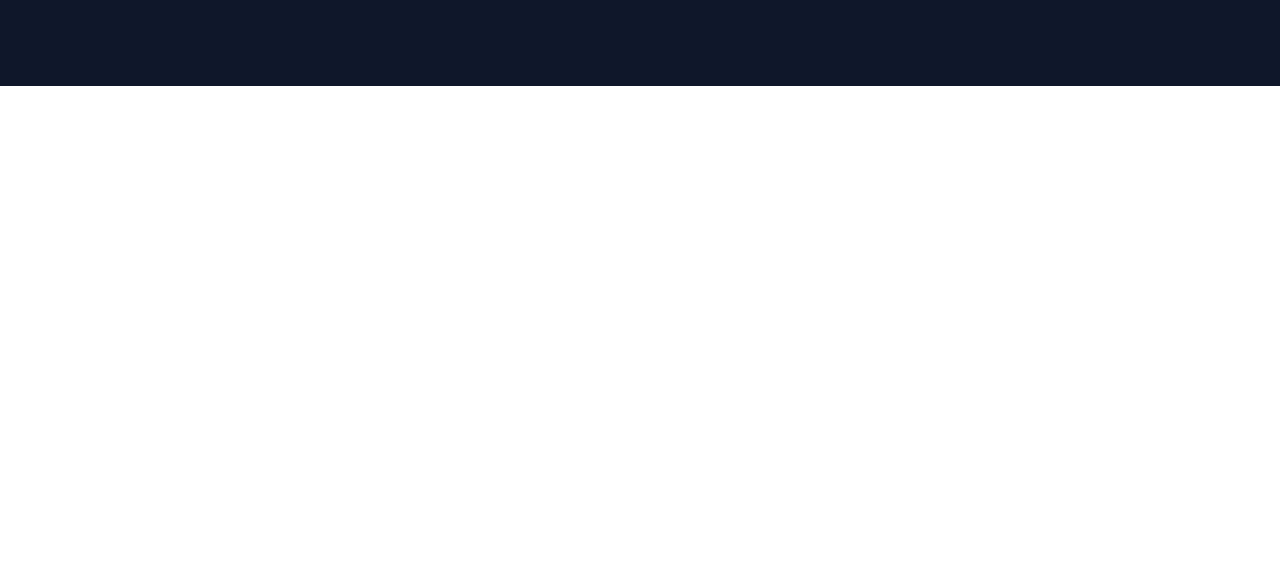
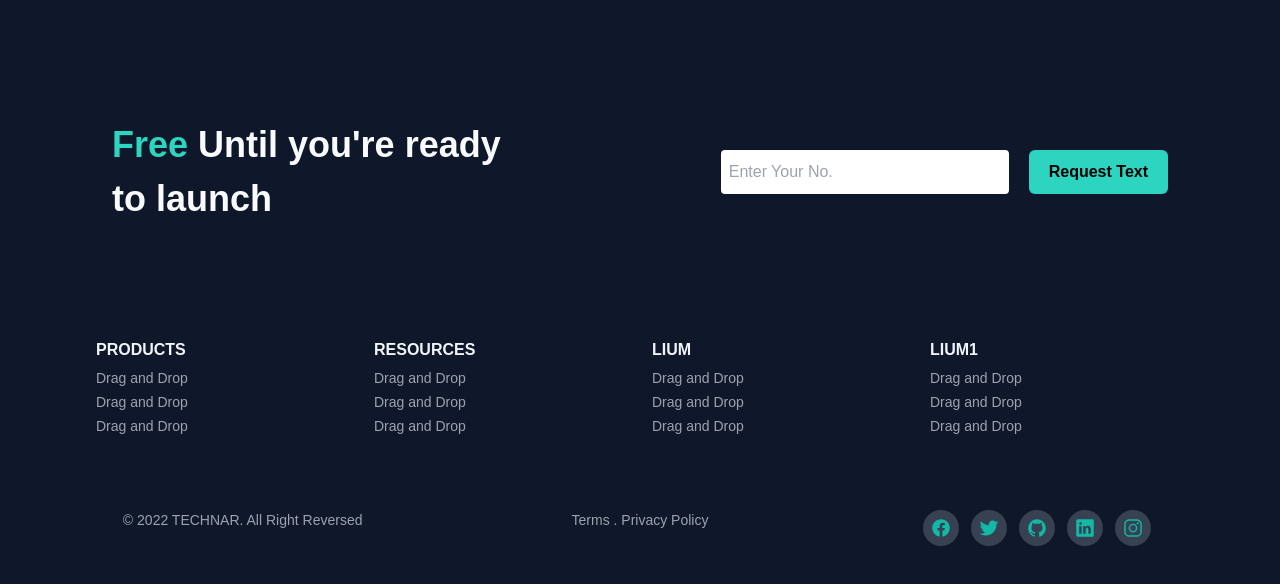
Before and after one commit to Benjcrpy/E-commerce-TechNar, a React (Create React App) app: page / in a window 1280 px wide. Shown: the part 1948-2532 px from the top of the page. Before the commit the page ends 2034 px from the top, so only its background shows below. Built offline with nearby package versions, Linux system fonts and the light colour scheme; no server answers; the database is empty; a web font is replaced by a local one.

Commit message:
save Github

```diff
--- a/package.json
+++ b/package.json
@@ -8,6 +8,7 @@
     "@testing-library/user-event": "^13.2.1",
     "firebase": "^9.6.10",
     "framer-motion": "^6.2.8",
+    "ionic": "^5.4.16",
     "react": "^17.0.2",
     "react-dom": "^17.0.2",
     "react-icons": "^4.3.1",
--- a/public/index.html
+++ b/public/index.html
@@ -14,6 +14,14 @@
     <link rel="manifest" href="%PUBLIC_URL%/manifest.json" />
 
     <title>React App</title>
+    <script
+      type="module"
+      src="https://unpkg.com/ionicons@5.5.2/dist/ionicons/ionicons.esm.js"
+    ></script>
+    <script
+      nomodule
+      src="https://unpkg.com/ionicons@5.5.2/dist/ionicons/ionicons.js"
+    ></script>
   </head>
   <body>
     <noscript>You need to enable JavaScript to run this app.</noscript>
--- /dev/null
+++ b/src/components/Footer.jsx
@@ -0,0 +1,35 @@
+import React from 'react'
+import  ItemsContainer  from './ItemsContainer'
+import  SocialIcons  from './SocialIcons'
+import {Icons} from './Menu'
+const Footer = () => {
+  return (
+    <section className="w-full h-full ">
+        <div className="md:flex md:justify-between md:items-center sm:px-12 px-4 py-12">
+
+          <h1 className="lg:text-4xl text-3xl md:mb-0 mb-20 lg:leading-normal text-slate-50 font-semibold md:w-2/5"> <span className="text-teal-400 ">
+          Free </span> Until you're ready to launch </h1>
+
+          <div>
+            <input
+            type="text"
+            placeholder="Enter Your No."
+            className="text-black sm:w-72 w-full sm:mr-5 mr-1 lg:mb-0 mb:4 py-2.5 rounded px-2 focus:outline-none">
+            </input>
+
+            <button className="bg-teal-400 hover:bg-teal-500 duration-300 px-5 py-2.5 font-Poppins rounded-md font-semibold text-black">
+              Request Text
+            </button>
+          </div>
+        </div>
+        <ItemsContainer />
+        <div className="grid grid-cols-1 sm:grid-cols-1 lg:grid-cols-3 gap-10 text-center pt-2 text-gray-400 text-sm pb-8">
+          <span>© 2022 TECHNAR. All Right Reversed</span>
+          <span>Terms . Privacy Policy</span>
+          <SocialIcons Icons={Icons} />
+        </div>
+    </section>
+  )
+}
+
+export default Footer
--- /dev/null
+++ b/src/components/Item.jsx
@@ -0,0 +1,20 @@
+import React from 'react'
+
+const item = ({Links,title}) => {
+  return (
+    <ul>
+      <h1 className="mb-1 font-semibold">{title}</h1>
+      {Links.map((link) => (
+        <li key={link.name}>
+          <a className="text-gray-400 hover:text-teal-400 duration-300 text-sm cursor-pointer"
+          href={link.link}
+          >
+          {link.name}
+          </a>
+        </li>
+      ))}
+    </ul>
+  )
+}
+
+export default item
--- /dev/null
+++ b/src/components/ItemsContainer.jsx
@@ -0,0 +1,17 @@
+import React from 'react'
+import Item from './Item'
+import {PRODUCTS, RESOURCES, LIUM, LIUM1 } from './Menu'
+
+
+ const itemscontainer = () => {
+  return (
+    <div className="grid grid-cols-1 sm:grind-cols-3 lg:grid-cols-4 gap-6 sm:px-8 px-5 py-16 text-slate-100">
+     <Item Links={PRODUCTS} title="PRODUCTS"/>
+     <Item Links={RESOURCES} title="RESOURCES"/>
+     <Item Links={LIUM} title="LIUM"/>
+     <Item Links={LIUM1} title="LIUM1"/>
+    </div>
+  )
+}
+
+export default itemscontainer
--- a/src/components/MainContainer.jsx
+++ b/src/components/MainContainer.jsx
@@ -9,6 +9,7 @@ import { useEffect } from 'react';
 import { useState } from 'react';
 import MenuContainer from './MenuContainer';
 import CartContainer from './CartContainer';
+import Footer from './Footer';
 const MainContainer = () => {
   const [{computerItems, cartShow}, dispatch] = useStateValue();
   const [scrollValue, setScrollValue] = useState(0);
@@ -55,6 +56,8 @@ useEffect(() => {}, [scrollValue, cartShow])
 
       {cartShow && <CartContainer />}
 
+      <Footer />
+
     </div>
   )
 }
--- /dev/null
+++ b/src/components/Menu.js
@@ -0,0 +1,28 @@
+export const PRODUCTS = [
+    {name: 'Drag and Drop', link:'#'},
+    {name: 'Drag and Drop', link:'#'},
+    {name: 'Drag and Drop', link:'#'},
+];
+export const RESOURCES = [
+    {name: 'Drag and Drop', link:'#'},
+    {name: 'Drag and Drop', link:'#'},
+    {name: 'Drag and Drop', link:'#'},
+];
+export const LIUM = [
+    {name: 'Drag and Drop', link:'#'},
+    {name: 'Drag and Drop', link:'#'},
+    {name: 'Drag and Drop', link:'#'},
+];
+export const LIUM1 = [
+    {name: 'Drag and Drop', link:'#'},
+    {name: 'Drag and Drop', link:'#'},
+    {name: 'Drag and Drop', link:'#'},
+];
+
+export const Icons = [
+    { name: "logo-facebook", link: "#" },
+    { name: "logo-twitter", link: "#" },
+    { name: "logo-github", link: "#" },
+    { name: "logo-linkedin", link: "#" },
+    { name: "logo-instagram", link: "#" },
+  ];
--- /dev/null
+++ b/src/components/SocialIcons.jsx
@@ -0,0 +1,18 @@
+import React from 'react'
+
+const SocialIcons = ({Icons}) => {
+  return (
+    <div className="text-teal-500">
+        {Icons.map((icon) => (
+            <span
+            key={icon.name}
+            className="p-2 cursor-pointer inline-flex items-center rounded-full bg-gray-700 mx-1.5 text-xl hover:text-gray-100 hover:bg-teal-500 duration-100"
+            >
+            <ion-icon name={icon.name}></ion-icon>
+            </span>
+        ))}
+    </div>
+  )
+}
+
+export default SocialIcons
--- a/src/components/index.js
+++ b/src/components/index.js
@@ -7,3 +7,7 @@ export {default as RowContainer} from './RowContainer';
 export {default as MenuContainer} from './MenuContainer';
 export {default as CartContainer} from './CartContainer';
 export {default as CartItem} from './CartItem';
+export {default as Footer} from './Footer';
+export {default as ItemsContainer} from './ItemsContainer';
+export {default as Item} from './Item';
+export {default as SocialIcons} from './SocialIcons'
```
Also changed, not shown: 1 other file (tests, documents, lock files or other folders).
